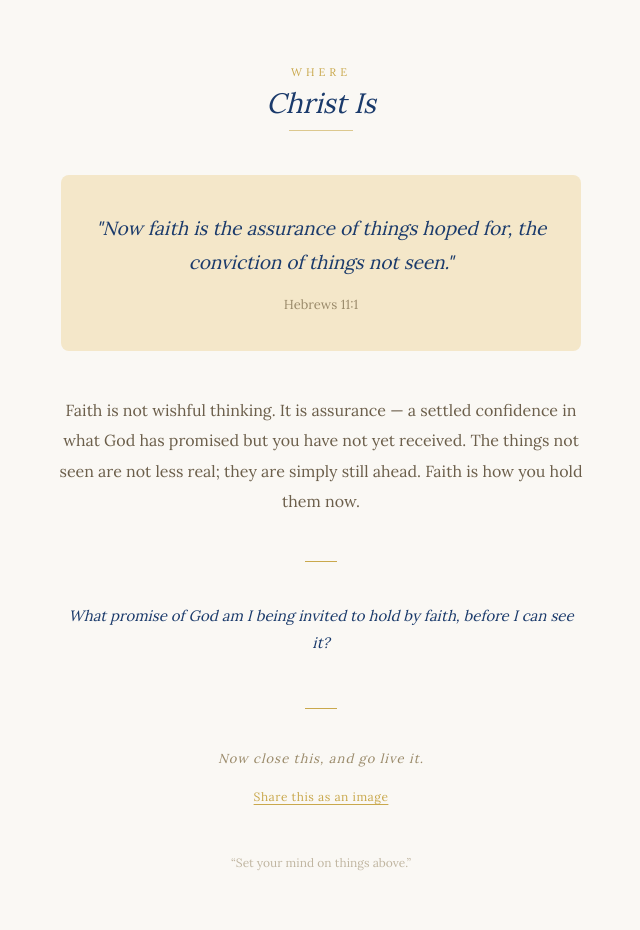
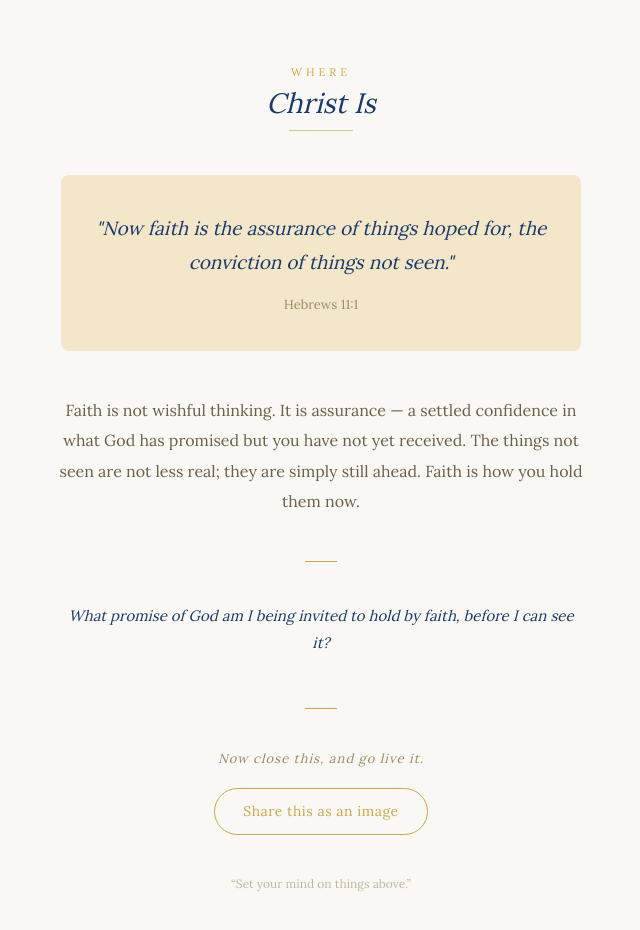
Before and after one commit to jgsmarcano88/wherechristis, a Next.js app: page / in a window 1280 px wide. Shown: the top 930 px of the page, without its empty margins (319-959 px from the left). Built offline with nearby package versions, Linux system fonts and the light colour scheme.

Commit message:
Deepen content: 40 entries

```diff
--- a/app/components/ShareButton.js
+++ b/app/components/ShareButton.js
@@ -4,6 +4,7 @@ import { useState } from "react";
 
 export default function ShareButton({ verse, reference, meditation }) {
   const [saving, setSaving] = useState(false);
+  const [hover, setHover] = useState(false);
 
   async function handleShare() {
     setSaving(true);
@@ -177,25 +178,28 @@ export default function ShareButton({ verse, reference, meditation }) {
   }
 
   return (
+    <div style={{ marginTop: "20px", textAlign: "center" }}>
       <button
         onClick={handleShare}
         disabled={saving}
+        onMouseEnter={() => setHover(true)}
+        onMouseLeave={() => setHover(false)}
         style={{
-        background: "none",
-        border: "none",
-        color: "var(--gold)",
-        fontSize: "12px",
+          background: hover ? "var(--gold)" : "transparent",
+          border: "1px solid var(--gold)",
+          color: hover ? "#FAF8F4" : "var(--gold)",
+          fontSize: "14px",
           fontFamily: "inherit",
           cursor: "pointer",
-        padding: "8px 16px",
-        marginTop: "12px",
+          padding: "12px 28px",
+          borderRadius: "999px",
           letterSpacing: "0.5px",
-        textDecoration: "underline",
-        textUnderlineOffset: "3px",
+          transition: "all 0.25s ease",
         }}
       >
-      {saving ? "Saving..." : "Share this as an image"}
+        {saving ? "Preparing..." : "Share this as an image"}
       </button>
+    </div>
   );
 }
 
```
Lines whose indentation alone changed are shown as unchanged.
